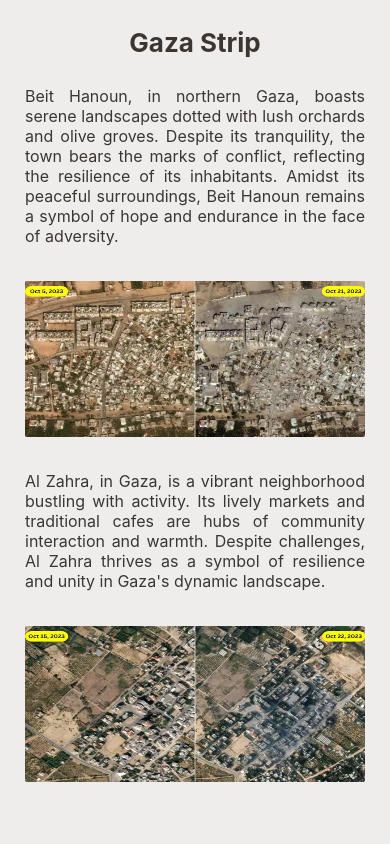
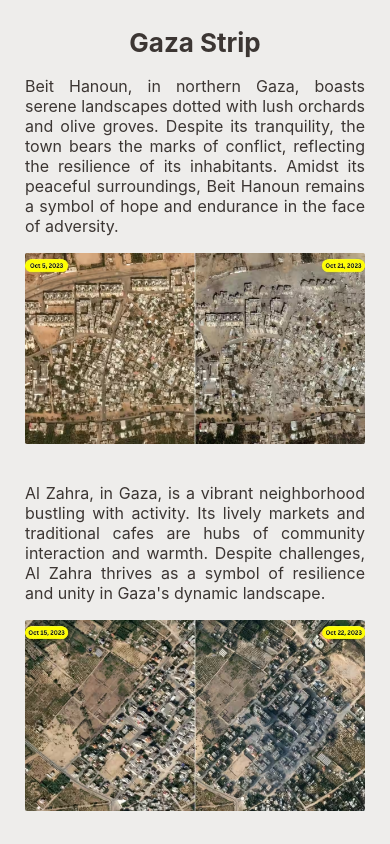
Before and after one commit to Nama-Salameh/asal-training3, a React (Create React App) app: page / in a window 390 px wide. Shown: the top 844 px of the page. Built offline with nearby package versions, Linux system fonts and the light colour scheme.

Commit message:
Update scss code.

```diff
--- a/src/components/oppositeDisplay.scss
+++ b/src/components/oppositeDisplay.scss
@@ -8,30 +8,20 @@
     display: flex;
     flex-direction: row;
     width: 90%;
-    height: 300px;
     justify-content: space-between;
     align-items: flex-start;
-    gap: 35px;
     margin-bottom: 35px;
-    &:nth-child(even){
-        flex-direction: row;
-
+    &:nth-child(odd) {
+      flex-direction: row-reverse;
     }
-    &:nth-child(odd){
-      flex-direction: row-reverse;
-
-  }
   }
   .paragraph {
     max-width: 48%;
-    padding-top: 10px;
   }
   .imageContainer {
     width: 50%;
-    height: 100%;
     .image {
       width: 100%;
-      height: 100%;
       border-radius: 2px;
     }
     .image:hover {
@@ -45,7 +35,6 @@
   .opposite-display {
     .item {
       width: 100%;
-      height: 350px;
     }
   }
 }
@@ -53,13 +42,10 @@
   .opposite-display {
     .item {
       flex-direction: column !important;
+      gap: 17px;
     }
     .imageContainer {
       width: 100%;
-      .image {
-        max-width: 100%;
-        height: 80%;
-      }
     }
     .paragraph {
       max-width: 100%;
```
